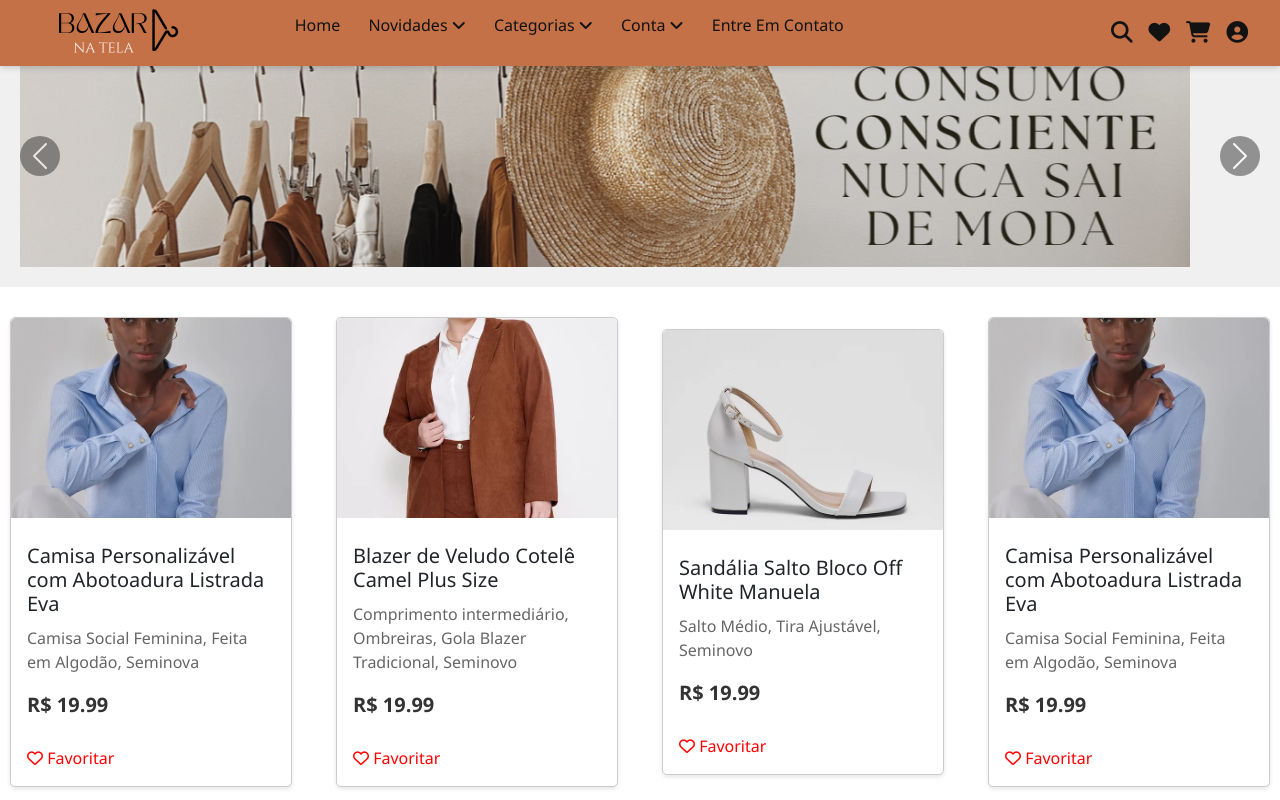
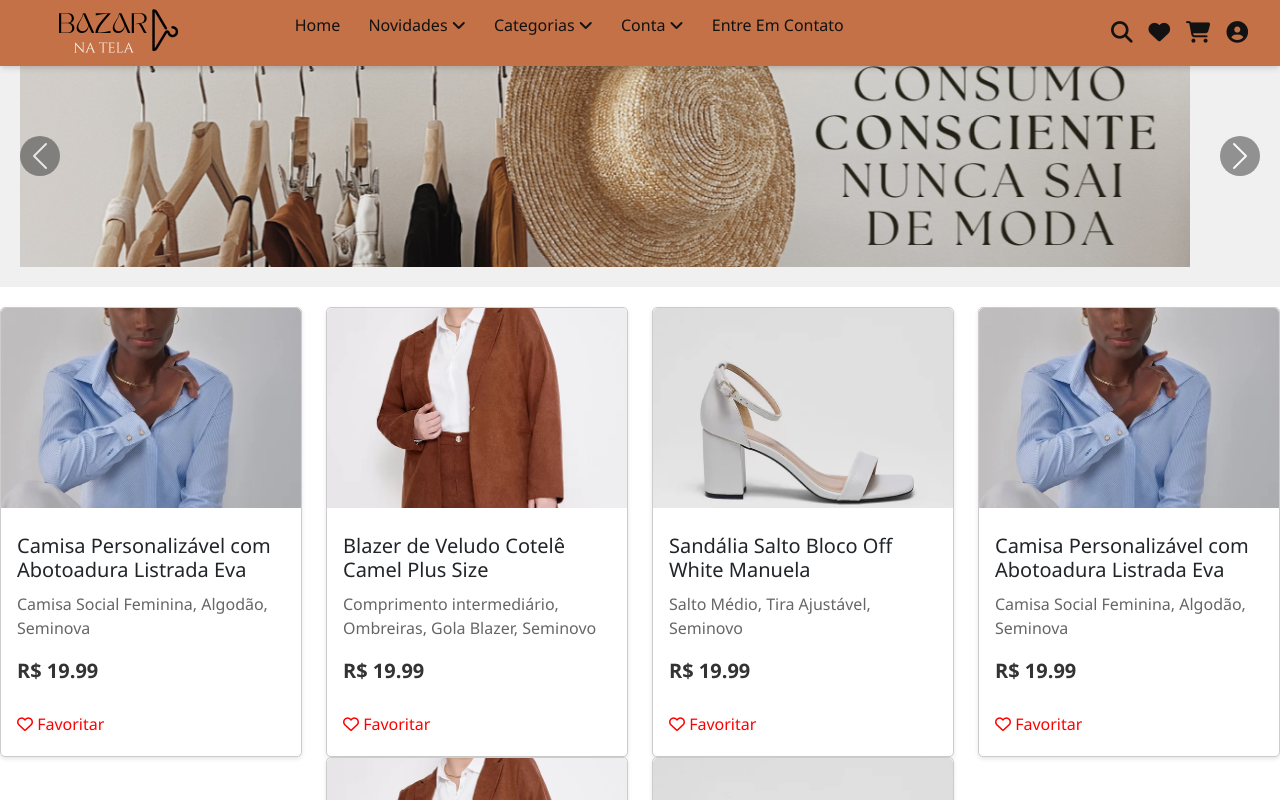
Before and after one commit to jordana-rosa/BazarNaTela, a plain HTML site: page index.html in a window 1280 px wide. Shown: the top 800 px of the page. Drawn offline with nearby package versions, Linux system fonts and the light colour scheme.

Commit message:
indiferente

```diff
--- a/css/style.css
+++ b/css/style.css
@@ -762,13 +762,18 @@ video {
 }
 
 /* Estilos para os cards de produtos */
+
+
 .card {
-  margin: 10px;
+  width: 100%; /* Ocupa 100% da largura do container pai */
+  max-width: 350px; /* Define a largura máxima  */
+  height: 450px;
   border: 1px solid #ccc;
   border-radius: 5px;
-  box-shadow: 0 2px 4px rgba(0, 0, 0, 0.1);
-  transition: transform 0.2s;
+  box-shadow: 0 2px 4px rgba(0, 0, 0, 0.1); /* Adiciona uma sombra suave */
+  transition: transform 0.2s; /* Adiciona uma transição suave ao aplicar a transformação */
 }
+
 
 .card:hover {
   transform: scale(1.03);
--- a/db.json
+++ b/db.json
@@ -1,13 +1,13 @@
 [
   {
     "titulo": "Camisa Personalizável com Abotoadura Listrada Eva",
-    "descricao": "Camisa Social Feminina, Feita em Algodão, Seminova",
+    "descricao": "Camisa Social Feminina, Algodão, Seminova",
     "preco": "R$ 19.99",
     "imagem": "./img-cards/card3.jpg"
   },
   {
     "titulo": "Blazer de Veludo Cotelê Camel Plus Size",
-    "descricao": "Comprimento intermediário, Ombreiras, Gola Blazer Tradicional, Seminovo",
+    "descricao": "Comprimento intermediário, Ombreiras, Gola Blazer, Seminovo",
     "preco": "R$ 19.99",
     "imagem": "./img-cards/card1.jpg"
   },
@@ -20,13 +20,13 @@
   },
   {
     "titulo": "Camisa Personalizável com Abotoadura Listrada Eva",
-    "descricao": "Camisa Social Feminina, Feita em Algodão, Seminova",
+    "descricao": "Camisa Social Feminina, Algodão, Seminova",
     "preco": "R$ 19.99",
     "imagem": "./img-cards/card3.jpg"
   },
   {
     "titulo": "Blazer de Veludo Cotelê Camel Plus Size",
-    "descricao": "Comprimento intermediário, Ombreiras, Gola Blazer Tradicional, Seminovo",
+    "descricao": "Comprimento intermediário, Ombreiras, Gola Blazer, Seminovo",
     "preco": "R$ 19.99",
     "imagem": "./img-cards/card1.jpg"
   },
```
